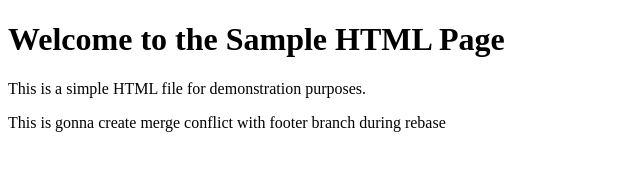
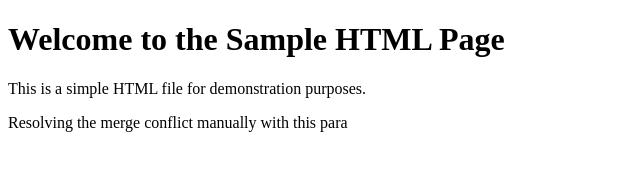
Before and after one commit to Arjun-M-101/git-practice, a plain HTML site: page index.html in a window 1280 px wide. Shown: the whole page, without its empty margins (0-640 px from the left). Drawn offline with Linux system fonts and the light colour scheme.

Commit message:
resolved merge conflict manually in footer branch

```diff
--- a/index.html
+++ b/index.html
@@ -7,6 +7,6 @@
 <body>
     <h1>Welcome to the Sample HTML Page</h1>
     <p>This is a simple HTML file for demonstration purposes.</p>
-    <p>This is gonna create merge conflict with footer branch during rebase</p>
+    <p>Resolving the merge conflict manually with this para</p>
 </body>
 </html>
```
